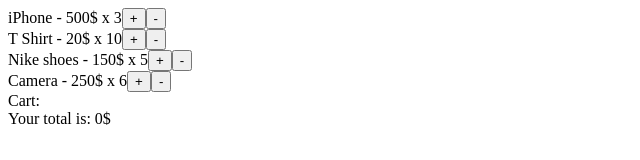
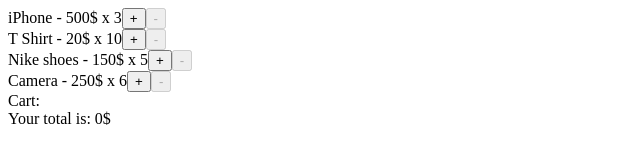
Before and after one commit to EhoodGoren/shopping-cart-redux, a React (Create React App) app: page / in a window 1280 px wide. Shown: the top 160 px of the page, without its empty margins (0-640 px from the left). Built offline with nearby package versions, Linux system fonts and the light colour scheme.

Commit message:
Add item button is disabled when stock is empty, and remove item button is disabled when stock is back to full

```diff
--- a/src/Product.jsx
+++ b/src/Product.jsx
@@ -1,15 +1,25 @@
 import { connect } from 'react-redux';
 import { addItem, removeItem } from './redux/actions/cartActions';
-import { increaseStock, decreaseStock } from './redux/actions/productsActions'
+import { increaseStock, decreaseStock } from './redux/actions/productsActions';
+import products from './productsData';
 
 function Product(props) {
+    const generateAddButton = () => {
+        const disabled = props.stocks[props.item] === 0 ? true : false
+        return <button onClick={() => props.addItem(props.item, props.price)} disabled={disabled}>+</button>
+    }
+    const generateRemoveButton = () => {
+        const originalProductStock = products.find(product => product.item === props.item).stock;
+        const disabled = props.stocks[props.item] === originalProductStock ? true : false
+        return <button onClick={() => props.removeItem(props.item, props.price)} disabled={disabled}>-</button>
+    }
     return (
         <div>
             <span className="product-name">{props.item} - </span>
             <span className="product-price">{props.price}$ </span>
             <span className="product-stock">x {props.stocks[props.item]}</span>
-            <button onClick={() => props.addItem(props.item, props.price)}>+</button>
-            <button onClick={() => props.removeItem(props.item, props.price)}>-</button>
+            {generateAddButton()}
+            {generateRemoveButton()}
         </div>
     )
 }
```
